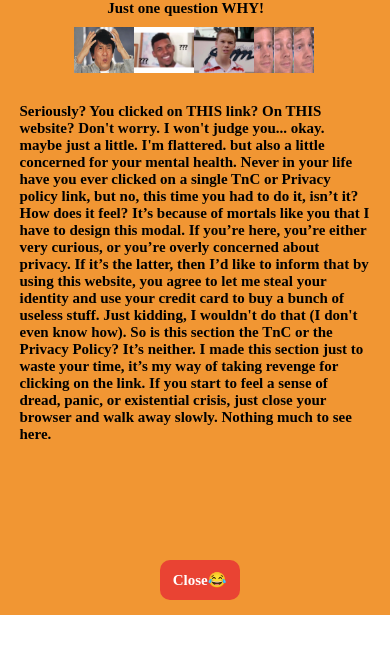
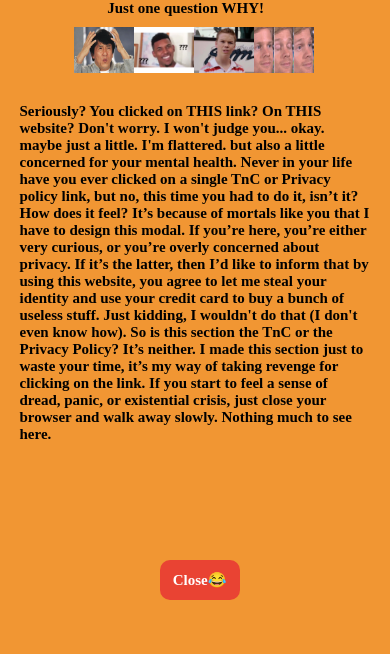
Before and after one commit to heyanik/GetEat, a React (Create React App) app: page /terms in a window 390 px wide. Shown: the top 654 px of the page. Built offline with nearby package versions, Linux system fonts and the light colour scheme; a web font is replaced by a local one.

Commit message:
fixing bugs

```diff
--- a/src/components/Pages/Terms.css
+++ b/src/components/Pages/Terms.css
@@ -37,7 +37,7 @@
 @media screen and (max-width: 576px) {
   .terms-container {
     background-color: #f19633;
-    /* height: 1000px; */
+    height: 900px;
   }
   .terms-container > h1 {
     font-size: 15px;
```
